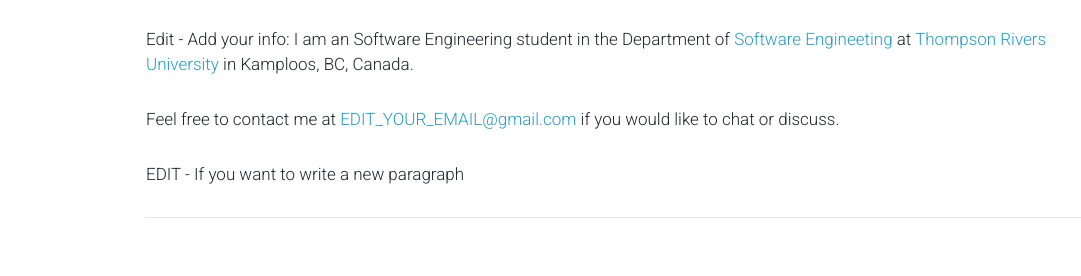
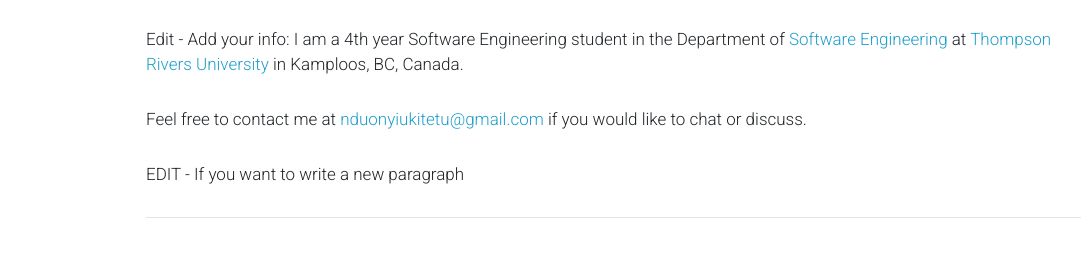
Before and after one commit to NduonyiJackUkitetu/website, a plain HTML site: page index.html in a window 1280 px wide. Shown: the part 271-547 px from the top of the page, without its empty margins (24-1105 px from the left). Drawn offline with nearby package versions, Linux system fonts and the light colour scheme.

Commit message:
Update index.html

```diff
--- a/index.html
+++ b/index.html
@@ -95,15 +95,15 @@
             <p>
               <!-- 3130 - Modify this with your information -->
               Edit - Add your info:
-              I am an Software Engineering student in the Department of <a
+              I am a 4th year Software Engineering student in the Department of <a
                 href="https://www.tru.ca/science/programs/engineering/software-engineering.html"
-                target="_blank">Software Engineeting</a> at <a href="https://www.tru.ca/" target="_blank">Thompson
+                target="_blank">Software Engineering</a> at <a href="https://www.tru.ca/" target="_blank">Thompson
                 Rivers University</a> in Kamploos, BC, Canada.
             </p>
             <p>
               <!-- 3130 - add your mail address here -->
-              Feel free to contact me at <a href="mailto:EDIT_YOUR_EMAIL@gmail.com?Subject=Hi " target="_top">
-                EDIT_YOUR_EMAIL@gmail.com </a> if you would like to chat or discuss.
+              Feel free to contact me at <a href="mailto:nduonyiukitetu@gmail.com?Subject=Hi " target="_top">
+                nduonyiukitetu@gmail.com </a> if you would like to chat or discuss.
             </p>
 
             <!-- 3130 - If you want to write more paragraph, use tag <p> text </p> -->
```
